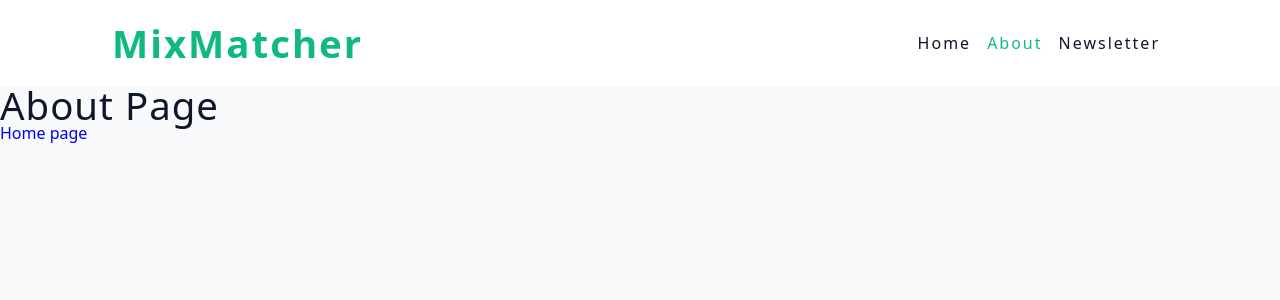
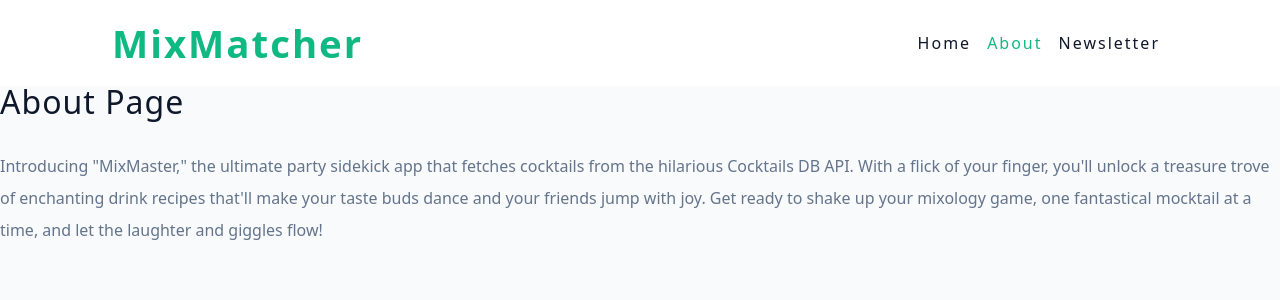
Before and after one commit to Megagig/Mixmaster, a React (Vite) app: page /about in a window 1280 px wide. Shown: the top 300 px of the page. Built offline with nearby package versions, Linux system fonts and the light colour scheme.

Commit message:
Style the AboutPage

```diff
--- a/src/pages/About.jsx
+++ b/src/pages/About.jsx
@@ -1,12 +1,19 @@
 import React from 'react';
-import { Link } from 'react-router-dom';
+import Wrapper from '../assets/wrappers/AboutPage';
 
 const About = () => {
   return (
-    <div>
-      <h2>About Page</h2>
-      <Link to="/">Home page</Link>
-    </div>
+    <Wrapper>
+      <h3>About Page</h3>
+      <p>
+        Introducing "MixMaster," the ultimate party sidekick app that fetches
+        cocktails from the hilarious Cocktails DB API. With a flick of your
+        finger, you'll unlock a treasure trove of enchanting drink recipes
+        that'll make your taste buds dance and your friends jump with joy. Get
+        ready to shake up your mixology game, one fantastical mocktail at a
+        time, and let the laughter and giggles flow!
+      </p>
+    </Wrapper>
   );
 };
 
```
